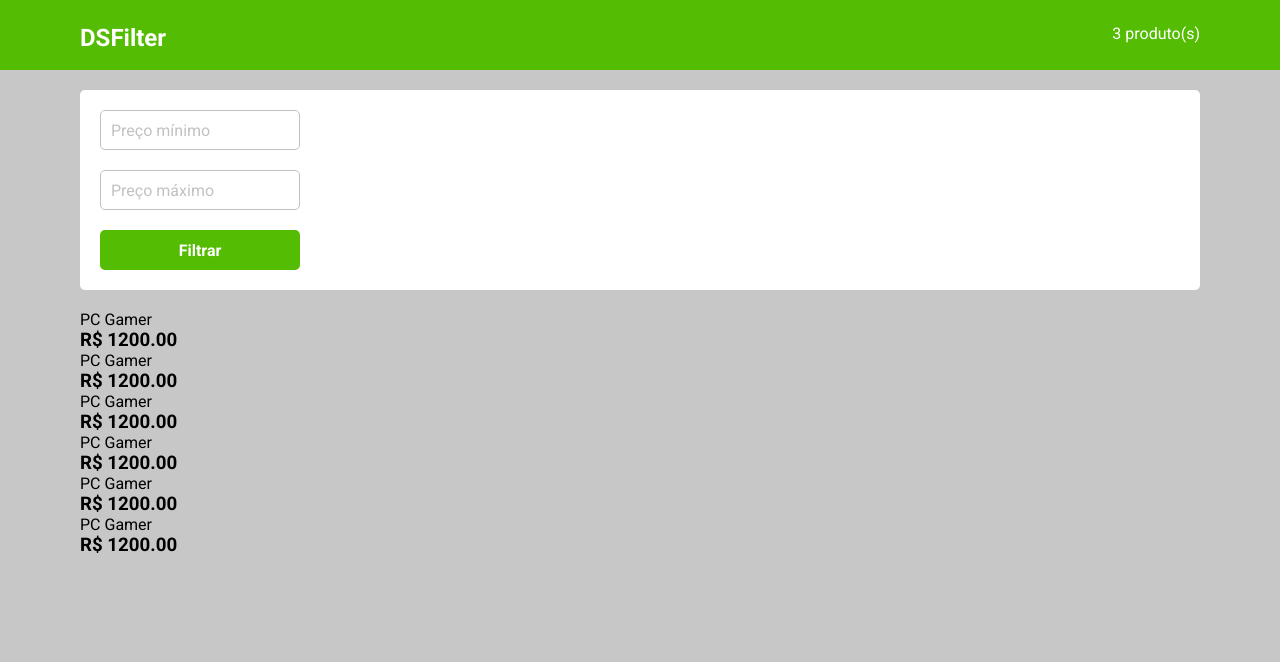
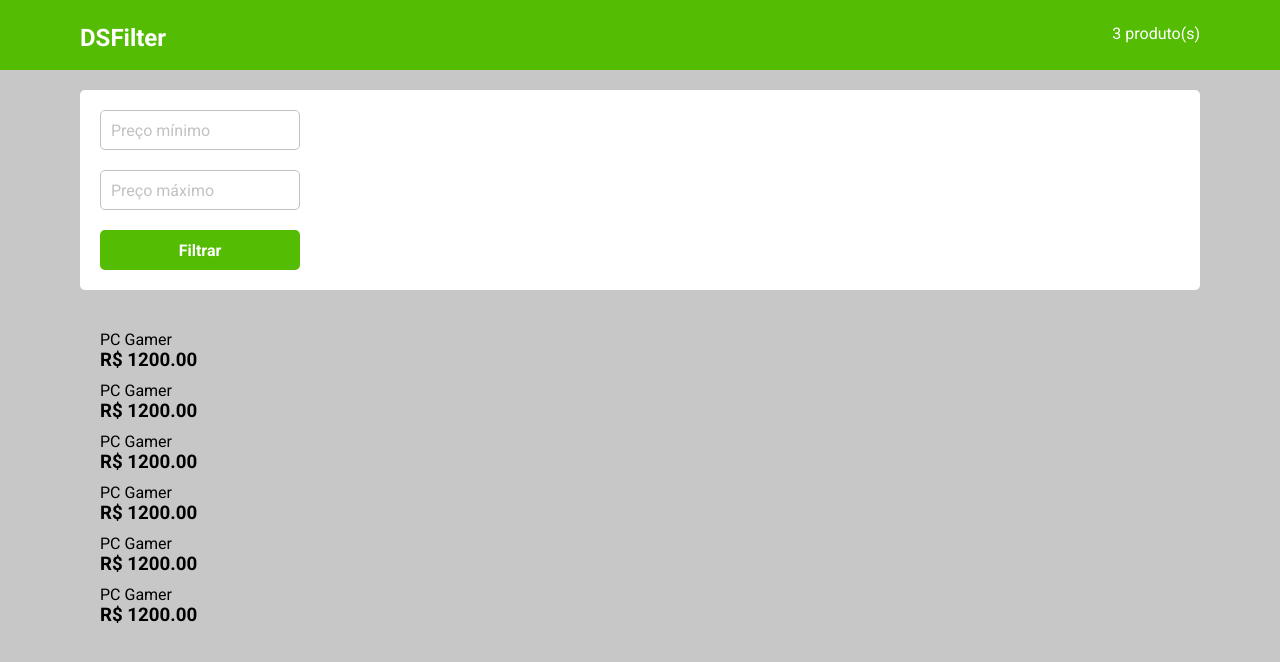
Before and after one commit to EduardoGollner0609/Training, a React (Vite) app in the folder FrontEnd/DSFilter/: page / in a window 1280 px wide. Shown: the top 662 px of the page. Built offline with nearby package versions, Linux system fonts and the light colour scheme.

Commit message:
Adicionando estilos/css ao Listing.

```diff
--- a/FrontEnd/DSFilter/src/components/Listing/index.tsx
+++ b/FrontEnd/DSFilter/src/components/Listing/index.tsx
@@ -1,8 +1,9 @@
+import './styles.css';
 import Product from "../Product";
 
 export default function Listing() {
     return (
-        <div>
+        <div className="listing">
             <Product />
             <Product />
             <Product />
--- /dev/null
+++ b/FrontEnd/DSFilter/src/components/Listing/styles.css
@@ -0,0 +1,6 @@
+.listing {
+    padding: 20px;
+    display: flex;
+    flex-direction: column;
+    gap: 10px;
+}
```
